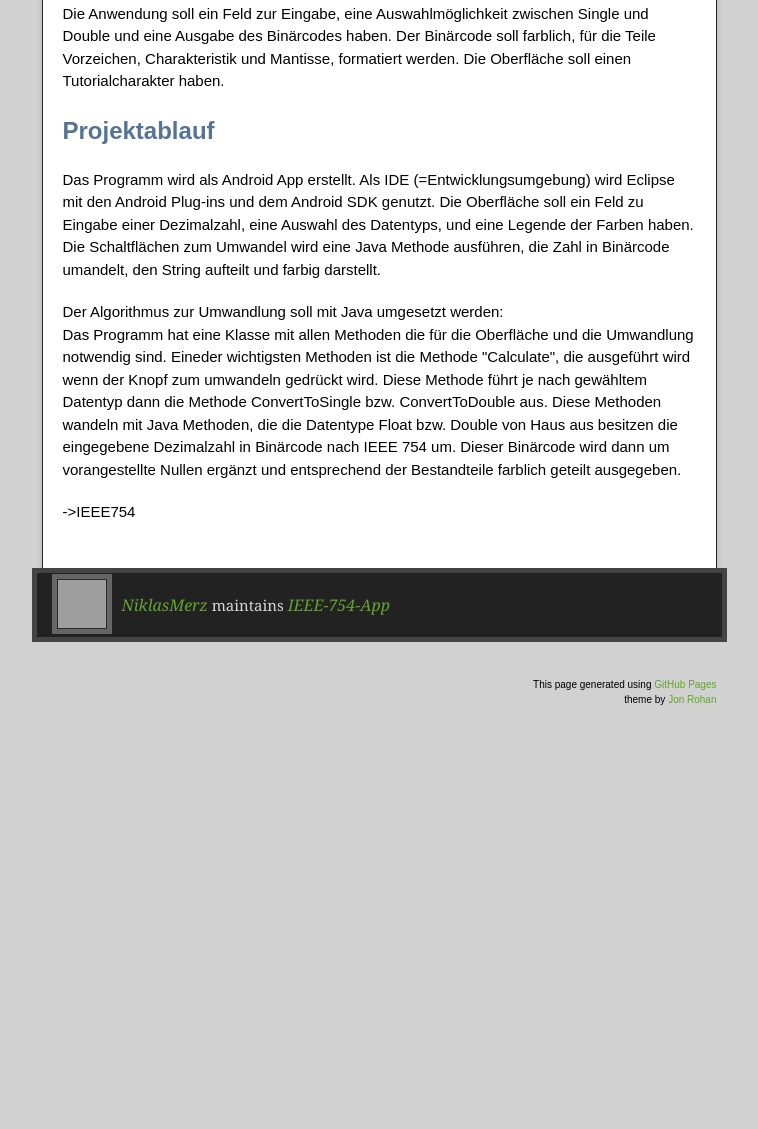
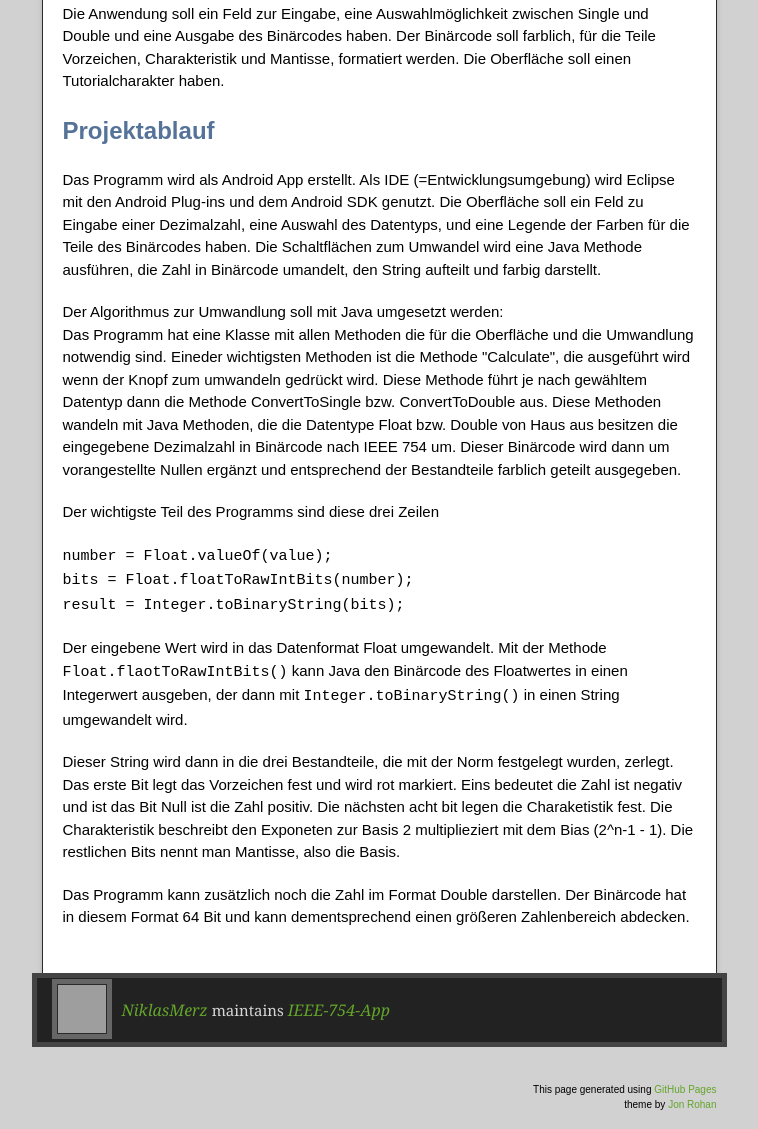
Before and after one commit to NiklasMerz/IEEE-754-APP, a plain HTML site: page index.html in a window 1280 px wide. Shown: the part 1322-2451 px from the top of the page, without its empty margins (261-1019 px from the left). Before the commit the page ends 2119 px from the top, so only its background shows below. Drawn offline with nearby package versions, Linux system fonts and the light colour scheme; grey boxes are pictures that could not be loaded.

Commit message:
Create gh-pages branch via GitHub

```diff
--- a/index.html
+++ b/index.html
@@ -79,13 +79,25 @@ Die Oberfläche soll einen Tutorialcharakter haben.</p>
 <h2>
 <a id="projektablauf" class="anchor" href="#projektablauf" aria-hidden="true"><span class="octicon octicon-link"></span></a>Projektablauf</h2>
 
-<p>Das Programm wird als Android App erstellt. Als IDE (=Entwicklungsumgebung) wird Eclipse mit den Android Plug-ins und dem Android SDK genutzt. Die Oberfläche soll ein Feld zu Eingabe einer Dezimalzahl, eine Auswahl des Datentyps, und eine Legende der Farben haben. Die Schaltflächen zum Umwandel wird eine Java Methode ausführen, die Zahl in Binärcode umandelt, den String aufteilt und farbig darstellt.</p>
+<p>Das Programm wird als Android App erstellt. Als IDE (=Entwicklungsumgebung) wird Eclipse mit den Android Plug-ins und dem Android SDK genutzt. Die Oberfläche soll ein Feld zu Eingabe einer Dezimalzahl, eine Auswahl des Datentyps, und eine Legende der Farben für die Teile des Binärcodes haben. Die Schaltflächen zum Umwandel wird eine Java Methode ausführen, die Zahl in Binärcode umandelt, den String aufteilt und farbig darstellt.</p>
 
-<p>Der Algorithmus zur Umwandlung soll mit Java umgesetzt werden: <br>
+<p>Der Algorithmus zur Umwandlung soll mit Java umgesetzt werden:  <br>
 Das Programm hat eine Klasse mit allen Methoden die für die Oberfläche und die Umwandlung notwendig sind. Eineder wichtigsten Methoden ist die Methode "Calculate", die ausgeführt wird wenn der Knopf zum umwandeln gedrückt wird. Diese Methode führt je nach gewähltem Datentyp dann die Methode ConvertToSingle bzw. ConvertToDouble aus. Diese Methoden wandeln mit Java Methoden, die die Datentype Float bzw. Double von Haus aus besitzen die eingegebene Dezimalzahl in Binärcode nach IEEE 754 um.
 Dieser Binärcode wird dann um vorangestellte Nullen ergänzt und entsprechend der Bestandteile farblich geteilt ausgegeben.</p>
 
-<p>-&gt;IEEE754   </p>
+<p>Der wichtigste Teil des Programms sind diese drei Zeilen</p>
+
+<p><code>
+number = Float.valueOf(value); <br>
+bits = Float.floatToRawIntBits(number); <br>
+result = Integer.toBinaryString(bits);<br>
+</code></p>
+
+<p>Der eingebene Wert wird in das Datenformat Float umgewandelt. Mit der Methode <code>Float.flaotToRawIntBits()</code> kann Java den Binärcode des Floatwertes in einen Integerwert ausgeben, der dann mit <code>Integer.toBinaryString()</code> in einen String umgewandelt wird.</p>
+
+<p>Dieser String wird dann in die drei Bestandteile, die mit der Norm festgelegt wurden, zerlegt. Das erste Bit legt das Vorzeichen fest und wird rot markiert. Eins bedeutet die Zahl ist negativ und ist das Bit Null ist die Zahl positiv. Die nächsten acht bit legen die Charaketistik fest. Die Charakteristik beschreibt den Exponeten zur Basis 2 multiplieziert mit dem Bias (2^n-1 - 1). Die restlichen Bits nennt man Mantisse, also die Basis.</p>
+
+<p>Das Programm kann zusätzlich noch die Zahl im Format Double darstellen. Der Binärcode hat in diesem Format 64 Bit und kann dementsprechend einen größeren Zahlenbereich abdecken.   </p>
         </article>
       </div>
     </div>
```
Also changed, not shown: params.json (+1 -1 lines).
